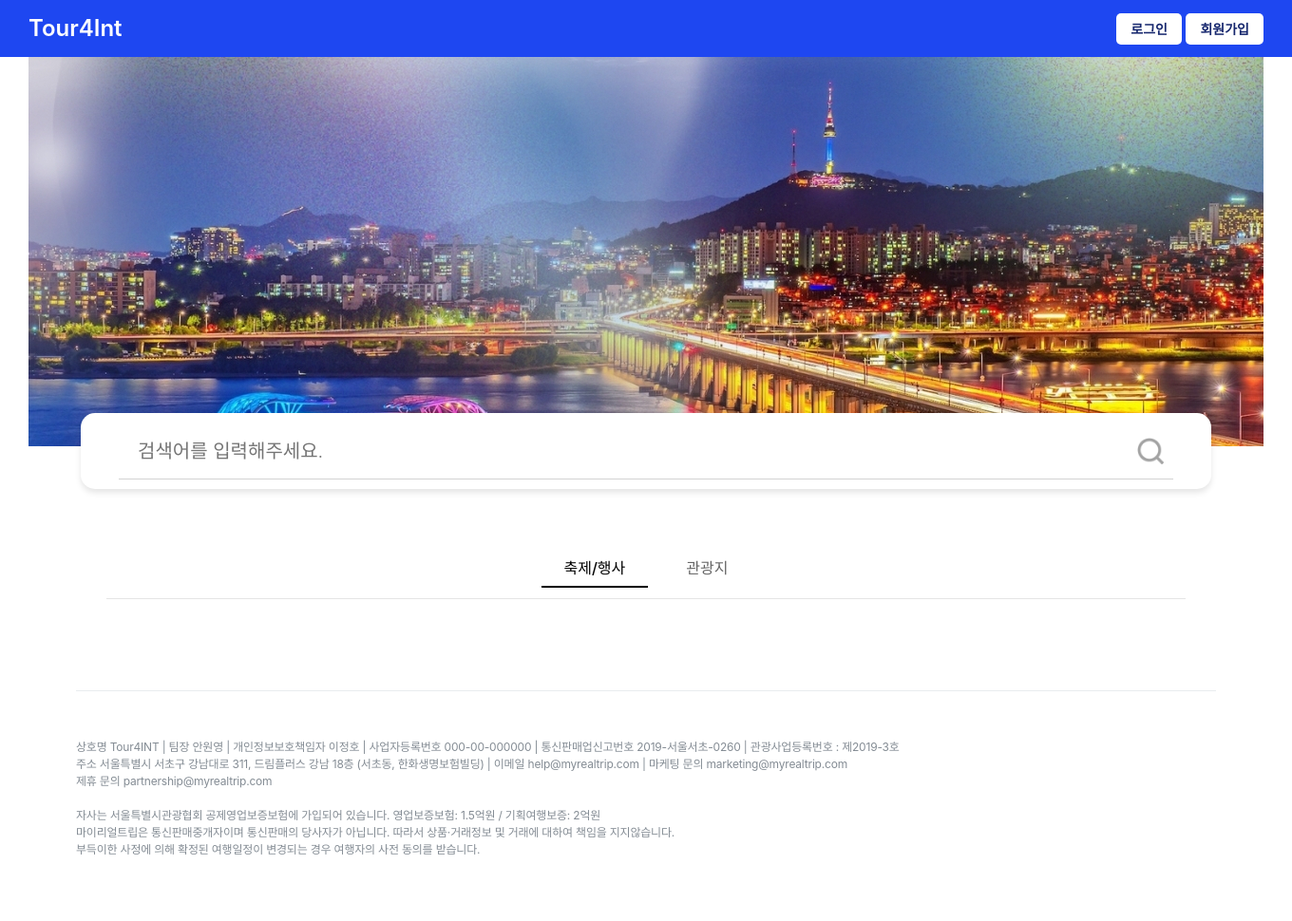
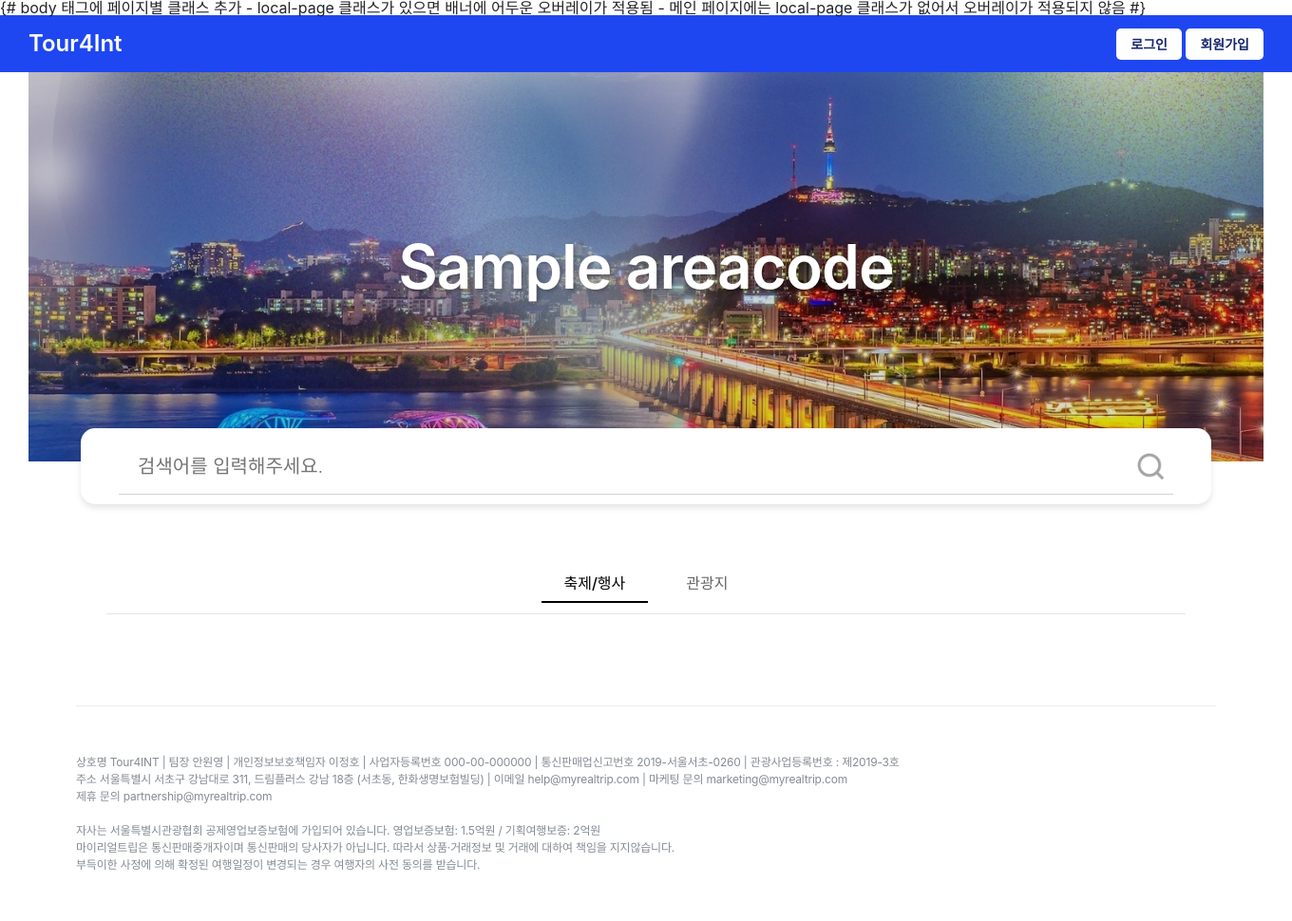
Before and after one commit to 42jeelee/tour4int, a Django app: page /place/local/1/list/ in a window 1360 px wide. Shown: the whole page at 95% size. Before the commit the page ends 900 px from the top, so only its background shows below. Run offline with Django 5.2, Linux system fonts and the light colour scheme; tables that the repository leaves empty hold one stand-in row (values such as "Sample post"); data that the repository does not hold is empty; some web fonts are replaced.

Commit message:
feat: 헤더에 지역 이름 추가, 리스트에서 클릭하면 상세페이지 이동

```diff
--- a/place/templates/local.html
+++ b/place/templates/local.html
@@ -1,5 +1,8 @@
 {% extends "base.html" %}
 {% load static %}
+
+{% block body_class %}local-page{% endblock %}
+
 {% block content %}
 <div class='wrap'>
    <!-- tourList -->
--- a/place/templates/local_list.html
+++ b/place/templates/local_list.html
@@ -1,21 +1,68 @@
 {% extends "base.html" %}
 {% load static %}
+
+{# 배너에 어두운 오버레이를 적용하기 위한 클래스 추가 #}
+{% block body_class %}local-page{% endblock %}
+
+{% block header_content %}
+{# 헤더 영역 #}
+<div class="header__container">
+    {# 헤더 배너 영역 #}
+    <div class="header__banner">
+        <div class="header__banner--wrap">
+            {# 배너 이미지가 2개 이상일 경우 이전 버튼 표시 #}
+            {% if banner_images|length > 1 %}
+            <button class="header__banner--btn prev-btn"></button>
+            {% endif %}
+
+            {# 배너 슬라이드 컨테이너 #}
+            <div class="banner-slides">
+                {# 각 배너 이미지에 대한 슬라이드 생성 #}
+                {% for image in banner_images %}
+                <div class="banner-slide {% if forloop.first %}active{% endif %}" style="background-image: url('{% static image %}')">
+                    {# 지역 이름 표시 (예: "서울", "대구") #}
+                    {% if area_name %}
+                    <div class="area-name">{{ area_name }}</div>
+                    {% endif %}
+                </div>
+                {% endfor %}
+            </div>
+
+            {# 배너 이미지가 2개 이상일 경우 다음 버튼 표시 #}
+            {% if banner_images|length > 1 %}
+            <button class="header__banner--btn next-btn"></button>
+            {% endif %}
+        </div>
+    </div>
+
+    {# 검색바 영역 #}
+    <div class="header__search-bar">
+        <input id="header__search-input" type="text" placeholder="검색어를 입력해주세요." />
+        <button id="header__search-btn"></button>
+    </div>
+</div>
+{% endblock %}
+
 {% block content %}
+{# 콘텐츠 영역 #}
 <div class="container">
-  <!-- 스티키 헤더 필터 -->
+  {# 스티키 헤더 필터 #}
   <div class="filter-header">
     <div class="filter-options">
+      {# 축제/행사 버튼 #}
       <button class="filter-btn active" data-filter="events">축제/행사</button>
+      {# 관광지 버튼 #}
       <button class="filter-btn" data-filter="places">관광지</button>
     </div>
   </div>
 
-  <!-- 축제/행사 섹션 -->
+  {# 축제/행사 섹션 #}
   <section class="events-section active" id="events" data-content-type="15">
     <div class="grid-container">
       {% for place in places %}
       {% if place.category.content_type == 15 %}
       <div class="card event-card">
+        <a href="{% url 'place:view' areacode=areacode content_id=place.place_id %}" class="card-link">
           <div class="card-image">
             <img src="{% if place.thumb_img %}{{ place.thumb_img }}{% elif place.first_image %}{{ place.first_image }}{% elif place.first_image2 %}{{ place.first_image2 }}{% else %}{% static 'images/no-image.jpg' %}{% endif %}" alt="{{ place.title }}">
           </div>
@@ -28,6 +75,7 @@
             </div>
             {% endif %}
           </div>
+        </a>
       </div>
       {% endif %}
       {% endfor %}
@@ -37,18 +85,20 @@
     </div>
   </section>
 
-  <!-- 관광지 섹션 -->
+  {# 관광지 섹션 #}
   <section class="places-section" id="places" data-content-type="other" style="display: none;">
     <div class="grid-container">
       {% for place in places %}
       {% if place.category.content_type == 12 or place.category.content_type == 14 or place.category.content_type == 25 %}
       <div class="card place-card">
+        <a href="{% url 'place:view' areacode=areacode content_id=place.place_id %}" class="card-link">
           <div class="card-image">
             <img src="{% if place.thumb_img %}{{ place.thumb_img }}{% elif place.first_image %}{{ place.first_image }}{% elif place.first_image2 %}{{ place.first_image2 }}{% else %}{% static 'images/no-image.jpg' %}{% endif %}" alt="{{ place.title }}">
           </div>
           <div class="card-content">
             <h3 class="card-title">{{ place.title }}</h3>
           </div>
+        </a>
       </div>
       {% endif %}
       {% endfor %}
@@ -59,7 +109,7 @@
   </section>
 </div>
 
-<!-- 스타일 세션-->
+{# 스타일 섹션 #}
 <style>
 .container {
   max-width: 1200px;
@@ -232,8 +282,14 @@
     grid-template-columns: 1fr;
   }
 }
+
+.card-link {
+  text-decoration: none;
+  color: inherit;
+}
 </style>
 
+{# 스크립트 섹션 #}
 <script>
 document.addEventListener('DOMContentLoaded', function() {
   // DOM 요소 참조
@@ -361,6 +417,7 @@ document.addEventListener('DOMContentLoaded', function() {
 
         // 카드 내용 구성
         card.innerHTML = `
+          <a href="/place/local/${areacode}/view/${place.place_id}" class="card-link">
             <div class="card-image">
               <img src="${place.thumb_img}" alt="${place.title}">
             </div>
@@ -369,6 +426,7 @@ document.addEventListener('DOMContentLoaded', function() {
               <h3 class="card-title">${place.title}</h3>
               ${periodHtml}
             </div>
+          </a>
         `;
 
         container.appendChild(card);
--- a/place/views.py
+++ b/place/views.py
@@ -1,7 +1,7 @@
 from django.shortcuts import render
 from django.http import JsonResponse
 from django.core.paginator import Paginator
-from areacode.models import SigunguCode
+from areacode.models import SigunguCode, AreaCode
 from category.models import Category
 from place.models import Place
 import logging
@@ -15,22 +15,35 @@ from api import api
 
 # Create your views here.
 def local(request, areacode):
+  # 해당 지역의 관광지 목록을 가져옴 (최신 4개)
   tour_list = Place.objects.all().filter(sigungu_code__area_code=areacode, category__content_type=12).order_by('-thumb_img', '-updated_at')[:4]
+
+  # 해당 지역의 축제 목록을 가져옴 (최신 3개)
   event_list = Place.objects.all().filter(sigungu_code__area_code=areacode, category__content_type=15).order_by('-thumb_img', '-start_time')[:3]
 
-  # 실제 존재하는 배너 이미지만 리스트에 추가
+  # 배너 이미지 목록을 생성
+  # - local_[지역코드]_[1~3].jpg 형식의 이미지를 찾아서 목록에 추가
+  # - 실제로 존재하는 이미지만 목록에 포함됨
   banner_images = []
   for i in range(1, 4):
       image_path = f'images/banners/local_{areacode}_{i}.jpg'
       if os.path.exists(os.path.join(settings.STATIC_ROOT or os.path.join(settings.BASE_DIR, 'static'), image_path)):
           banner_images.append(image_path)
 
+  # 지역 코드에 해당하는 지역 이름을 데이터베이스에서 가져옴
+  # (예: 1 → "서울", 4 → "대구")
+  area_name = AreaCode.objects.get(area_code=areacode).name
+
+  # 템플릿에 전달할 데이터를 context에 담음
   context = {
-    'areacode': areacode,
-    'tour_list': tour_list,
-    'event_list': event_list,
-    'banner_images': banner_images
+    'areacode': areacode,  # 지역 코드
+    'area_name': area_name,  # 지역 이름 (예: "서울", "대구")
+    'tour_list': tour_list,  # 관광지 목록
+    'event_list': event_list,  # 축제 목록
+    'banner_images': banner_images  # 배너 이미지 목록
   }
+
+  # local.html 템플릿을 렌더링하여 응답
   return render(request, 'local.html', context)
 
 view_counts = defaultdict(int)
@@ -84,8 +97,21 @@ def view(request, areacode, content_id):
 
 def local_list(request, areacode):
   try:
-      # 해당 지역의 시군구 코드 가져오기
+      # 해당 지역의 시군구 코드 목록을 가져옴
       sigungu_list = SigunguCode.objects.filter(area_code=areacode)
+
+      # 지역 코드에 해당하는 지역 이름을 가져옴
+      # (예: 1 → "서울", 4 → "대구")
+      area_name = AreaCode.objects.get(area_code=areacode).name
+
+      # 배너 이미지 목록을 생성
+      # - local_[지역코드]_[1~3].jpg 형식의 이미지를 찾아서 목록에 추가
+      # - 실제로 존재하는 이미지만 목록에 포함됨
+      banner_images = []
+      for i in range(1, 4):
+          image_path = f'images/banners/local_{areacode}_{i}.jpg'
+          if os.path.exists(os.path.join(settings.STATIC_ROOT or os.path.join(settings.BASE_DIR, 'static'), image_path)):
+              banner_images.append(image_path)
 
       # AJAX 요청 여부 확인 (무한 스크롤을 위한 데이터 요청인지 확인)
       is_ajax = request.headers.get('X-Requested-With') == 'XMLHttpRequest'
@@ -155,6 +181,7 @@ def local_list(request, areacode):
                       'address': str(address),
                       'start_time': start_time,
                       'end_time': end_time,
+                      'place_id': place.place_id,  # place_id 추가
                   }
                   place_list.append(place_data)
               except Exception as e:
@@ -171,18 +198,12 @@ def local_list(request, areacode):
           return JsonResponse(response_data)
 
       # 일반 요청일 경우 템플릿 렌더링
-      # 실제 존재하는 배너 이미지만 리스트에 추가
-      banner_images = []
-      for i in range(1, 4):
-          image_path = f'images/banners/local_{areacode}_{i}.jpg'
-          if os.path.exists(os.path.join(settings.STATIC_ROOT or os.path.join(settings.BASE_DIR, 'static'), image_path)):
-              banner_images.append(image_path)
-
       context = {
-          'areacode': areacode,
-          'banner_images': banner_images,
-          'places': page_obj,
-          'sigungu_list': sigungu_list,
+          'areacode': areacode,  # 지역 코드
+          'area_name': area_name,  # 지역 이름 (예: "서울", "대구")
+          'banner_images': banner_images,  # 배너 이미지 목록
+          'places': page_obj,  # 페이지네이션된 장소 목록
+          'sigungu_list': sigungu_list,  # 시군구 목록
       }
       return render(request, 'local_list.html', context)
 
--- a/static/css/header.css
+++ b/static/css/header.css
@@ -134,21 +134,56 @@ header .header__banner > .header__banner--wrap > .header__banner--btn {
   overflow: hidden;
 }
 
-/* 개별 슬라이드 */
+/* 배너 슬라이드 스타일 */
 .banner-slide {
+  /* 배너 이미지를 화면에 꽉 차게 표시 */
+  position: relative;
   width: 100%;
   height: 100%;
+  background-size: cover;  /* 이미지가 영역에 맞게 자동으로 크기 조절됨 */
+  background-position: center;  /* 이미지를 중앙에 배치 */
+  opacity: 0;  /* 처음에는 투명하게 시작 */
+  position: absolute;
+  transition: opacity 0.5s ease-in-out;  /* 페이드 인/아웃 효과를 위한 부드러운 전환 */
+}
+
+/* 현재 보이는 배너 슬라이드 */
+.banner-slide.active {
+  opacity: 1;  /* 활성화된 슬라이드만 완전히 보이게 함 */
+}
+
+/* 배너 위에 표시되는 지역 이름 스타일 */
+.banner-slide .area-name {
+  /* 지역 이름을 배너 중앙에 배치 */
+  position: absolute;
+  top: 50%;
+  left: 50%;
+  transform: translate(-50%, -50%);  /* 정확한 중앙 정렬을 위한 위치 조정 */
+  z-index: 2;  /* 어두운 오버레이보다 위에 표시되도록 함 */
+
+  /* 지역 이름 텍스트 스타일 */
+  color: white;  /* 흰색 텍스트 */
+  font-size: 64px;  /* 큰 글씨 크기 */
+  font-weight: 600;  /* 굵은 글씨체 */
+  text-shadow: 2px 2px 4px rgba(0, 0, 0, 0.3);  /* 가독성을 위한 그림자 효과 */
+  text-align: center;
+  letter-spacing: -1px;
+}
+
+/* 배너 어두운 오버레이 (메인 페이지 제외) */
+.local-page .banner-slide::before {
+  /* 어두운 오버레이를 배너 전체에 적용 */
+  content: '';
   position: absolute;
   top: 0;
   left: 0;
-  background-size: cover;
-  background-position: center;
-  opacity: 0;
-  transition: opacity 0.5s ease-in-out;
-}
-
-.banner-slide.active {
-  opacity: 1;
+  width: 100%;
+  height: 100%;
+  /* 위에서 아래로 점점 어두워지는 그라데이션 효과
+     - 첫 번째 색상: 10% 투명도의 검은색
+     - 두 번째 색상: 15% 투명도의 검은색 */
+  background: linear-gradient(rgba(0, 0, 0, 0.1), rgba(0, 0, 0, 0.15));
+  z-index: 1;  /* 이미지 위에 오버레이가 표시되도록 함 */
 }
 
 header .header__search-bar {
--- a/templates/base.html
+++ b/templates/base.html
@@ -5,32 +5,45 @@
     <meta charset="UTF-8">
     <meta name="viewport" content="width=device-width, initial-scale=1.0">
     <title>Tour4Int</title>
+
+    {# 공통으로 사용되는 CSS 파일들 #}
     <!-- Bootstrap CSS -->
     <link href="https://cdn.jsdelivr.net/npm/bootstrap@5.3.0/dist/css/bootstrap.min.css" rel="stylesheet">
 
     <!-- 사용자 정의 CSS -->
     <link href="{% static 'css/styles.css' %}" rel="stylesheet">
 
+    {# jQuery 라이브러리 로드 #}
     <script src="https://code.jquery.com/jquery-latest.min.js"></script>
 </head>
-<body>
+
+{# body 태그에 페이지별 클래스 추가
+   - local-page 클래스가 있으면 배너에 어두운 오버레이가 적용됨
+   - 메인 페이지에는 local-page 클래스가 없어서 오버레이가 적용되지 않음 #}
+<body class="{% block body_class %}{% endblock %}">
     <!-- 헤더 영역 -->
     <header class="header">
+        {# 헤더 컨테이너 #}
         <div class="header__container">
+            {# 로고 #}
             <a class="header__logo" href="{% url 'index' %}">Tour4Int</a>
+            {# 네비게이션 메뉴 #}
             <nav>
                 {% if user.is_authenticated %}
+                    {# 로그인 후 마이페이지와 로그아웃 버튼 표시 #}
                     <a class="header__btn my-btn" href="{% url 'accounts:mypage' %}">마이페이지</a>
                     <a class="header__btn login-btn" href="{% url 'accounts:logout' %}">로그아웃</a>
                 {% else %}
+                    {# 로그인 전 로그인과 회원가입 버튼 표시 #}
                     <a class="header__btn login-btn" href="{% url 'accounts:login' %}">로그인</a>
                     <a class="header__btn login-btn" href="{% url 'accounts:signup' %}">회원가입</a>
                 {% endif %}
             </nav>
         </div>
-        <!-- 로그인, 회원가입, 마이페이지에서 헤더 배너와 검색바를 숨기기 위한 블럭 처리-->
+        {# 로그인, 회원가입, 마이페이지에서 헤더 배너와 검색바를 숨기기 위한 블럭 처리 #}
         {% block header_content %}
         <div class="header__container">
+            {# 헤더 배너 #}
             <div class="header__banner">
                 <div class="header__banner--wrap">
                     {# 배너 이미지가 2개 이상일 경우 이전 버튼 표시 #}
@@ -42,7 +55,11 @@
                     <div class="banner-slides">
                         {# 각 배너 이미지에 대한 슬라이드 생성 #}
                         {% for image in banner_images %}
-                        <div class="banner-slide {% if forloop.first %}active{% endif %}" style="background-image: url('{% static image %}')"></div>
+                        <div class="banner-slide {% if forloop.first %}active{% endif %}" style="background-image: url('{% static image %}')">
+                            {% if area_name %}
+                            <div class="area-name">{{ area_name }}</div>
+                            {% endif %}
+                        </div>
                         {% endfor %}
                     </div>
 
@@ -52,6 +69,7 @@
                     {% endif %}
                 </div>
             </div>
+            {# 헤더 검색바 #}
             <div class="header__search-bar">
                 <input id="header__search-input" type="text" placeholder="검색어를 입력해주세요." />
                 <button id="header__search-btn"></button>
@@ -60,7 +78,7 @@
         {% endblock %}
     </header>
 
-    <!-- 메시지 영역 -->
+    {# 메시지 영역 #}
     <div class="container">
         {% if messages %}
             {% for message in messages %}
@@ -71,12 +89,12 @@
         {% endif %}
     </div>
 
-    <!-- 콘텐츠 영역 -->
+    {# 콘텐츠 영역 #}
     <main>
         {% block content %}{% endblock %}
     </main>
 
-    <!-- 푸터 영역 -->
+    {# 푸터 영역 #}
     <footer>
         <div class='footerCopyright'>
           <p>
@@ -93,7 +111,7 @@
         </div>
     </footer>
 
-    <!-- Bootstrap JS -->
+    {# Bootstrap JS #}
     <script src="https://cdn.jsdelivr.net/npm/bootstrap@5.3.0/dist/js/bootstrap.bundle.min.js"></script>
     <script src="{% static 'js/script.js' %}"></script>
     <script>
```
Also changed, not shown: static/images/banners/main_1.jpg. Lines whose indentation alone changed are shown as unchanged.
